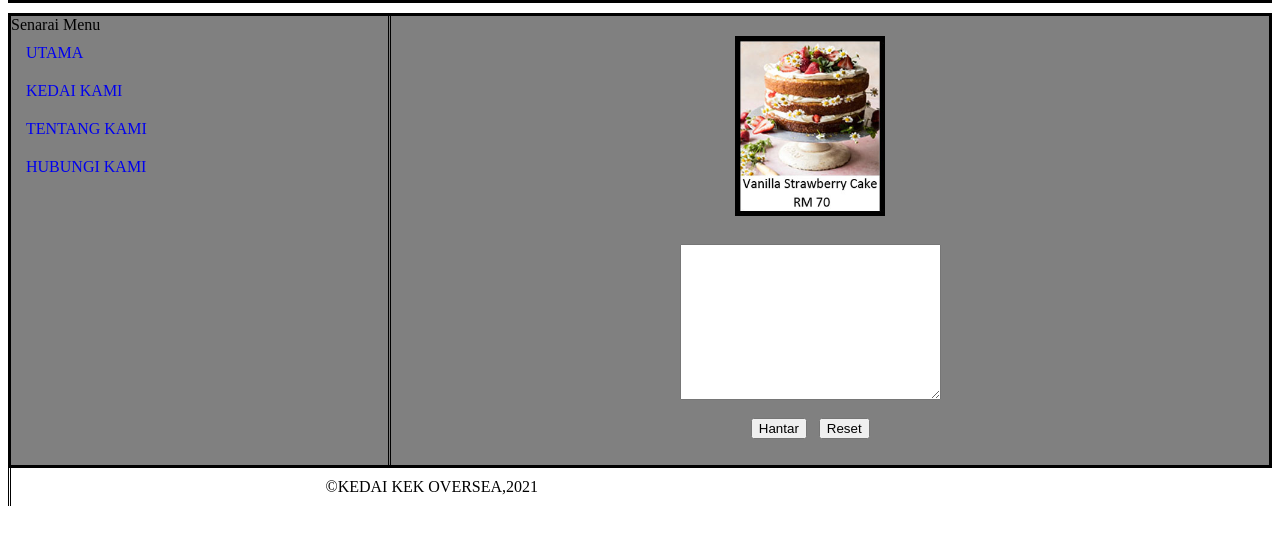
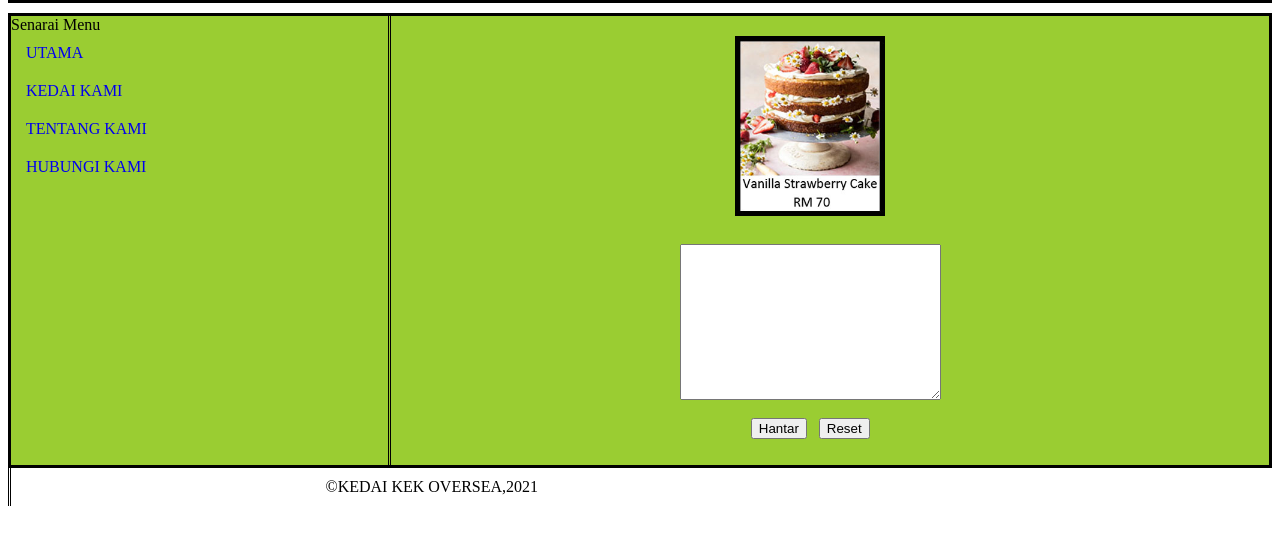
Before and after one commit to nutellamanies/KPD1023_KEDAI_KEK_OVERSEA, a plain HTML site: page index.html in a window 1280 px wide. Shown: the part 209-742 px from the top of the page. Drawn offline with Linux system fonts and the light colour scheme; files whose address does not match are found by name.

Commit message:
Update index.html

```diff
--- a/index.html
+++ b/index.html
@@ -40,7 +40,7 @@
         border-color: black;
         margin: auto;
         margin-top: 10px;
-        background-color: grey;
+        background-color:yellowgreen;
       }
 
       .menu {
```
